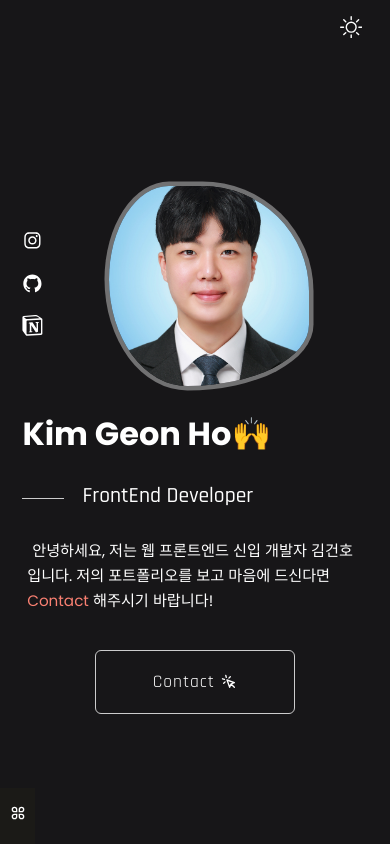
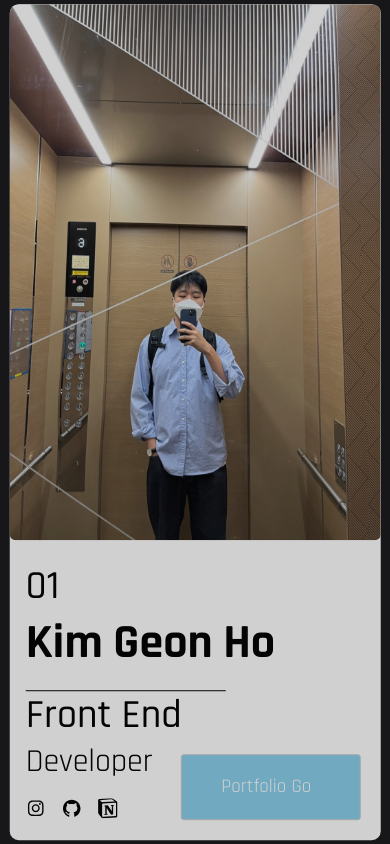
Before and after one commit to llvovll89/react-portfolio, a React (Create React App) app: page / in a window 390 px wide. Shown: the top 844 px of the page. Built offline with nearby package versions, Linux system fonts and the light colour scheme; the HTML template or start-up script is replaced by a standard one.

Commit message:
update -2

```diff
--- a/package.json
+++ b/package.json
@@ -7,6 +7,7 @@
     "@testing-library/jest-dom": "^5.16.5",
     "@testing-library/react": "^13.4.0",
     "@testing-library/user-event": "^13.5.0",
+    "framer-motion": "^7.6.15",
     "gh-pages": "^4.0.0",
     "react": "^18.2.0",
     "react-dom": "^18.2.0",
--- a/src/App.js
+++ b/src/App.js
@@ -1,25 +1,18 @@
 import React from 'react';
 import './index.css';
-import Header from './compontent/Header/Header';
-import Home from './compontent/Home/Home';
-import About from './compontent/About/About';
 import { BrowserRouter as Router, Routes, Route } from 'react-router-dom';
-import Project from './compontent/Project/Project';
-import Scroll from './compontent/Scroll/Scroll';
-import Mode from './compontent/Mode/Mode';
+import Main from '../src/compontent/Main/Main';
+import LandingPage from './compontent/LandingPage/LandingPage';
 
 function App() {
-
   return (
     <>
       <Router basename={process.env.PUBLIC_URL}>
-        <Header />
-        <main className='main'>
-        <Mode />
-          <Home />
-          <About />
-          <Project />
-          <Scroll />
+        <main className="main">
+          <Routes>
+            <Route path="/" exact element={<LandingPage />} />
+            <Route path="/home" element={<Main />} />
+          </Routes>
         </main>
       </Router>
     </>
--- a/src/compontent/Header/Header.css
+++ b/src/compontent/Header/Header.css
@@ -82,6 +82,7 @@
         border-radius: 0;
         width: 100%;
         margin: 0 auto;
+        z-index: var(--lgZindex);
     }
 
     .nav-container {
@@ -91,20 +92,20 @@
         justify-content: center;
         bottom: 0;
         left: -100%;
-        transform: translateX(-100%);
+        transform: translateX(-50%);
         width: max-content;
         padding: 2rem 1.5rem 4rem;
         border-radius: 1rem 1rem 0 0;
         box-shadow: 0 -1px 4px var(--shadowLow);
         background: #1B1A17;
-        transition: 0.3s linear;
+        transition: 0.5s linear;
         text-align: center;
         opacity: 0.9;
     }
 
     .show-nav {
-        left: 50%;
-        transition: 0.3s linear;
+        left: 30%;
+        transition: 0.5s linear;
     }
 
     .nav-logo {
--- a/src/compontent/Home/Home.css
+++ b/src/compontent/Home/Home.css
@@ -11,7 +11,7 @@
 }
 
 .home-container {
-    row-gap: 7rem;
+    row-gap: 10rem;
 }
 
 .home-img {
--- a/src/compontent/Home/Home.jsx
+++ b/src/compontent/Home/Home.jsx
@@ -1,25 +1,48 @@
-import React from 'react'
-import './Home.css'
+import React from 'react';
+import './Home.css';
 import Homedata from './Homedata';
 import Item from './Item';
 import Scroll from './Scroll';
+import { motion } from 'framer-motion';
 
 function Home() {
+  const fadeInUp = {
+    initial: {
+      x: 150,
+      opacity: 0,
+    },
+    animate: {
+      x: 0,
+      opacity: 1,
+
+      transition: {
+        duration: 1,
+        delay: 0.7,
+        ease: 'easeInOut',
+      },
+    },
+  };
+
   return (
-    <section className='home section' id='home'>
+    <section className="home section" id="home">
       <div className="home-container container grid">
-            <div className="home-content grid">
+        <motion.div
+          variants={fadeInUp}
+          initial="initial"
+          animate="animate"
+          className="home-content grid"
+        >
           <Item />
 
           <div className="home-img"></div>
 
           <Homedata />
-            </div>
+        </motion.div>
 
         <Scroll />
       </div>
     </section>
-  )
+  );
 }
 
-export default Home
+export default Home;
--- /dev/null
+++ b/src/compontent/LandingPage/LandingImage.css
@@ -0,0 +1,4 @@
+.landing-box {
+    width: 100%;
+    height: 100%;
+}
--- /dev/null
+++ b/src/compontent/LandingPage/LandingImage.jsx
@@ -0,0 +1,20 @@
+import React from 'react';
+import './LandingImage.css';
+import { motion } from 'framer-motion';
+
+function LandingImage({classname, imgurl}) {
+  return (
+    <>
+      <motion.div
+        whileHover={{ scale: 1.1 }}
+        drag={true}
+        dragConstraints={{ left: 0, right: 250, top: 0, bottom: 50 }}
+        className="landing-box"
+        >
+      <img src={imgurl}  className={classname} alt="img"/>
+        </motion.div>
+    </>
+  );
+}
+
+export default LandingImage;
--- /dev/null
+++ b/src/compontent/LandingPage/LandingPage.css
@@ -0,0 +1,145 @@
+.landingpage {
+  background: var(--whiteColor);
+  width: 90vw;
+  margin: 0 auto;
+  height: 90vh;
+  display: grid;
+  place-items: center;
+  overflow: hidden;
+  position: absolute;
+  top: 50%;
+  left: 50%;
+  transform: translate(-50%, -50%);
+  grid-template-columns: repeat(2, 1fr);
+  border-radius: 3px;
+}
+
+.landing-img {
+  width: 100%;
+  height: 100%;
+}
+
+.mainimg {
+  position: relative;
+  border-radius: 6px;
+}
+
+.landing-text {
+  position: relative;
+  display: flex;
+  flex-direction: column;
+  justify-content: center;
+  width: 100%;
+  row-gap: 2.5rem;
+  padding-left: 10rem;
+  height: 100%;
+}
+
+.link-btn {
+  display: flex;
+  border: 1px solid #ccc;
+  padding: 1.2rem 2.5rem;
+  width: 180px;
+  background: skyblue;
+  border-radius: 3px;
+}
+
+.link {
+  color: var(--whiteColor);
+  font-size: 1.2rem;
+}
+
+.maintext h3 {
+  font-size: 4rem;
+  font-weight: 500;
+}
+
+.maintext span {
+  font-weight: 700;
+  font-size: 5rem;
+}
+
+.midtext h4 {
+  position: relative;
+  font-size: 4rem;
+  font-weight: 500;
+}
+
+.midtext span {
+  font-size: 3.5rem;
+}
+
+.midtext {
+  position: relative;
+}
+
+.midtext::before {
+  content: "";
+  width: 200px;
+  height: 1px;
+  top: 0;
+  background: #000;
+  position: absolute;
+}
+
+.social {
+  display: flex;
+  align-items: center;
+  column-gap: 2rem;
+}
+
+.social .social-icons {
+  color: #000;
+  font-size: 2rem;
+}
+
+/* media query */
+@media screen and (max-width: 768px) {
+  .landingpage {
+    width: 100%;
+    max-width: 95vw;
+    height: 99vh;
+    border-radius: 9px;
+    opacity: 0.8;
+    grid-template-columns: 1fr;
+  }
+
+  .mainimg {
+    height: 100%;
+  }
+
+  .landing-text {
+    padding: 0 1rem;
+    row-gap: 1rem;
+  }
+  .maintext h3 {
+    font-size: 2.5rem;
+    font-weight: 500;
+  }
+
+  .maintext span {
+    font-weight: 700;
+    font-size: 3rem;
+  }
+
+  .midtext h4 {
+    position: relative;
+    font-size: 2.5rem;
+    font-weight: 500;
+  }
+
+  .midtext span {
+    font-size: 2rem;
+  }
+  .social {
+    column-gap: 1rem;
+  }
+  .social .social-icons {
+    font-size: 1.25rem;
+  }
+  .link-btn {
+    position: absolute;
+    right: 20px;
+    bottom: 20px;
+  }
+}
--- /dev/null
+++ b/src/compontent/LandingPage/LandingPage.jsx
@@ -0,0 +1,92 @@
+import React from 'react';
+import './LandingPage.css';
+import { motion } from 'framer-motion';
+import LandingImage from './LandingImage';
+import { Link } from 'react-router-dom';
+import { AiOutlineInstagram, AiOutlineGithub } from 'react-icons/ai';
+import { SiNotion } from 'react-icons/si';
+
+import Mainimg from '../../assets/image/LandingImg/landingimg.jpg';
+
+function Main() {
+  const fadeInUp = {
+    initial: {
+      x: 150,
+      opacity: 0,
+    },
+    animate: {
+      x: 0,
+      opacity: 1,
+
+      transition: {
+        duration: 1,
+        delay: 0.5,
+        ease: 'easeInOut',
+      },
+    },
+  };
+
+  const fadeInLeft = {
+    initial: {
+      x: -150,
+      opacity: 0,
+    },
+    animate: {
+      x: 0,
+      opacity: 1,
+
+      transition: {
+        duration: 1,
+        delay: 0.5,
+        ease: 'easeInOut',
+      },
+    },
+  };
+
+  return (
+    <div className="landingpage" id="landingpage">
+      <motion.div
+        variants={fadeInUp}
+        initial="initial"
+        animate="animate"
+        className="landing-img"
+      >
+        <LandingImage alt="img.." classname="mainimg" imgurl={Mainimg} />
+      </motion.div>
+
+      <motion.div
+        variants={fadeInLeft}
+        initial="initial"
+        animate="animate"
+        className="landing-text"
+      >
+        <div className="maintext">
+          <h3>01</h3>
+          <span>Kim Geon Ho</span>
+        </div>
+
+        <div className="midtext">
+          <h4>Front End</h4>
+          <span>Developer</span>
+        </div>
+        <div className="social">
+        <Link to="#" target="_blank" className="icons social">
+        <AiOutlineInstagram className="social-icons" />
+      </Link>
+      <Link to="https://github.com/llvovll89/react-portfolio" target="_blank" className="icons social">
+        <AiOutlineGithub className="social-icons" />
+      </Link>
+      <Link to="#" target="_blank" className="icons social">
+        <SiNotion className="social-icons" />
+      </Link>
+        </div>
+
+        <Link className="link-btn" to="/home">
+          <div className="link">Portfolio Go</div>
+        </Link>
+      </motion.div>
+    </div>
+  );
+}
+
+export default Main;
--- a/src/compontent/Main/Main.jsx
+++ b/src/compontent/Main/Main.jsx
@@ -1,9 +1,21 @@
-import React from 'react';
-import './Main.css';
+import React from 'react'
+import Header from '../Header/Header';
+import Home from '../Home/Home';
+import About from '../About/About';
+import Project from '../Project/Project';
+import Scroll from '../Scroll/Scroll';
+import Mode from '../Mode/Mode';
 
-function Main() {
+const Main = () => {
   return (
-    <div>Main</div>
+    <>
+        <Header />
+        <Home />
+        <About />
+        <Project />
+        <Scroll />
+        <Mode />
+    </>
   )
 }
 
--- a/src/compontent/Project/Project.css
+++ b/src/compontent/Project/Project.css
@@ -106,6 +106,13 @@
 }
 
 @media screen and (max-width: 564px) {
+    .project {
+        height: 100vh;
+        display: flex;
+        align-items: center;
+        flex-direction: column;
+        justify-content: center;
+    }
     .project-container {
         max-width: 90vw;
         /* row-gap: 4rem; */
```
Also changed, not shown: src/assets/image/LandingImg/landingimg.jpg (added), src/compontent/Main/Main.css (deleted), 1 other file (tests, documents, lock files or other folders). Lines whose indentation alone changed are shown as unchanged.
